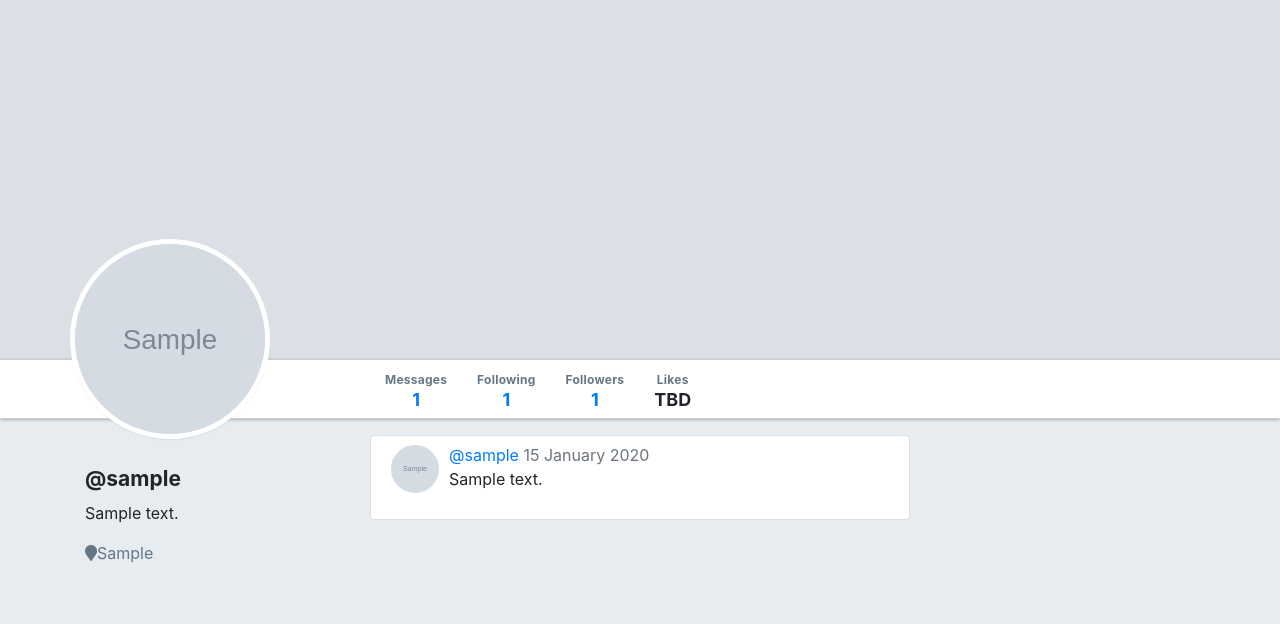
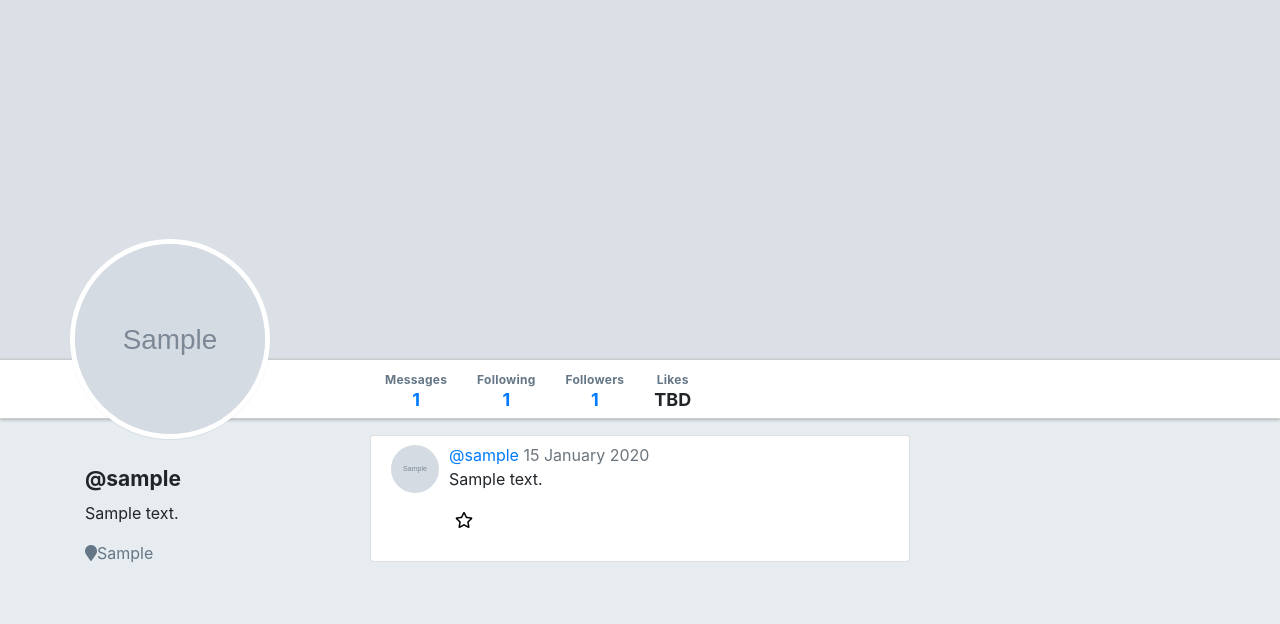
Before and after one commit to ngjamesng/warbler, a Flask app: template templates/users/show.html in a window 1280 px wide. Shown: the part 47-671 px from the top of the page. Run offline with Flask 2, Linux system fonts and the light colour scheme; the template is opened without the code that fills it: values that come from a table or form of the project are taken from there, others are empty; tables that the repository leaves empty hold one stand-in row (values such as "Sample post"); grey boxes marked "Sample" are stand-in pictures; some libraries are stand-ins or nearby versions.

Commit message:
add unlike message route, add like/unlike to home page and show page

```diff
--- a/app.py
+++ b/app.py
@@ -319,6 +319,21 @@ def messages_like(message_id):
     return redirect(request.referrer)
 
 
+@app.route('/messages/<int:message_id>/unlike', methods=['POST'])
+def messages_unlike(message_id):
+    """Unlike a message"""
+
+    if not g.user:
+        flash("Access unauthorized.", "danger")
+        return redirect("/")
+
+    liked_msg = Message.query.get_or_404(message_id)
+    g.user.likes.remove(liked_msg)
+    db.session.commit()
+
+    return redirect(request.referrer)
+
+
 ##############################################################################
 # Homepage and error pages
 
--- a/static/stylesheets/style.css
+++ b/static/stylesheets/style.css
@@ -17,6 +17,13 @@ body.error-404 {
 }
 
 .btn:hover {
+  cursor: pointer;
+}
+
+button.like {
+  background: transparent;
+  border: none;
+  outline: none;
   cursor: pointer;
 }
 
--- a/templates/home.html
+++ b/templates/home.html
@@ -52,11 +52,11 @@
           <p>
             {% if g.user.has_liked(msg) %}
             <form method="POST" action="/messages/{{ msg.id }}/unlike">
-              <button><i class="fas fa-star"></i></button>
+              <button class="like"><i class="fas fa-star"></i></button>
             </form>
             {% else %}
             <form method="POST" action="/messages/{{ msg.id }}/like">
-              <button><i class="far fa-star"></i></button>
+              <button class="like"><i class="far fa-star"></i></button>
             </form>
             {% endif %}
           </p>
--- a/templates/users/show.html
+++ b/templates/users/show.html
@@ -16,6 +16,22 @@
             <a href="/users/{{ user.id }}">@{{ user.username }}</a>
             <span class="text-muted">{{ message.timestamp.strftime('%d %B %Y') }}</span>
             <p>{{ message.text }}</p>
+
+            {% if g.user.id != message.user.id %}
+            <p>
+              {% if g.user.has_liked(message) %}
+              <form method="POST" action="/messages/{{ message.id }}/unlike">
+                <button class="like"><i class="fas fa-star"></i></button>
+              </form>
+              {% else %}
+              <form method="POST" action="/messages/{{ message.id }}/like">
+                <button class="like"><i class="far fa-star"></i></button>
+              </form>
+              {% endif %}
+            </p>
+            {% endif %}
+
+
           </div>
         </li>
 
```
